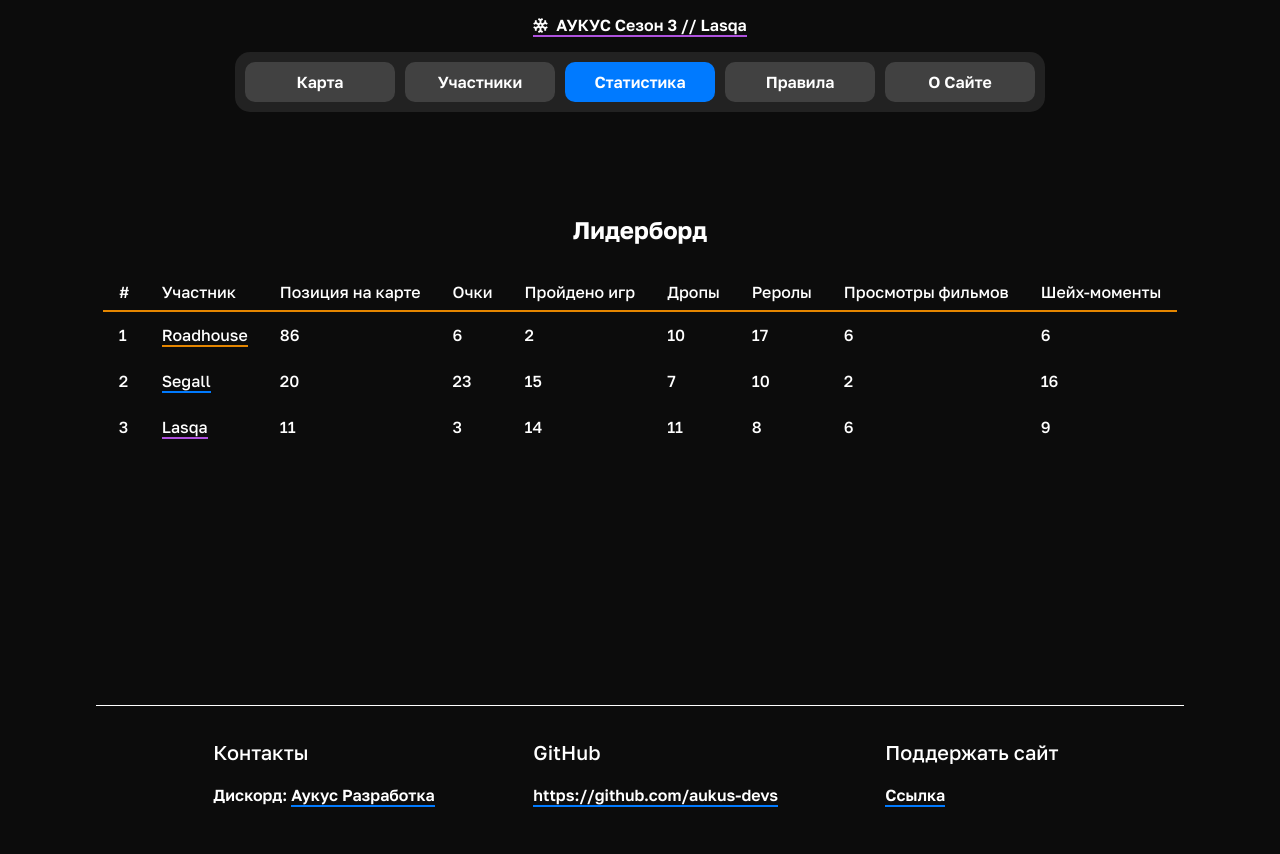
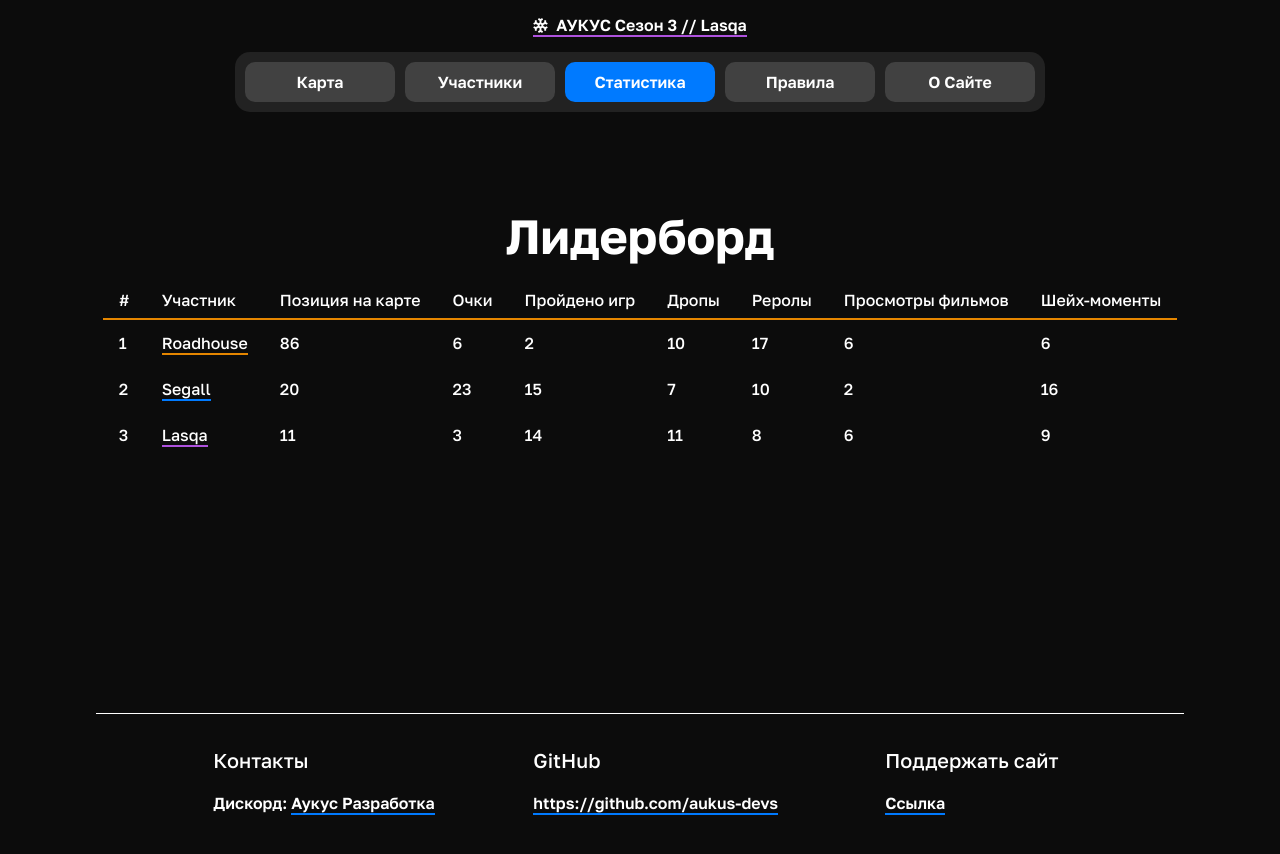
Before and after one commit to i7d3v3l0p3r/aukus-frontend, a React (Create React App) app: page /stats in a window 1280 px wide. Built offline with nearby package versions, Linux system fonts and the light colour scheme.

Commit message:
Style fixes

```diff
--- a/src/pages/map/components/DiceModal.tsx
+++ b/src/pages/map/components/DiceModal.tsx
@@ -115,7 +115,7 @@ export default function DiceModal({
     : ` — ${diceRollSum}`
 
   return (
-    <Dialog open={open} onClose={handleClose} fullWidth keepMounted>
+    <Dialog open={open} fullWidth keepMounted>
       <DialogTitle
         fontSize={'24px'}
         style={{
--- a/src/pages/map/components/SVGMarkers.tsx
+++ b/src/pages/map/components/SVGMarkers.tsx
@@ -1,6 +1,6 @@
 export default function SVGMarkers() {
   return (
-    <svg style={{ height: 0 }}>
+    <svg style={{ height: 0, display: 'block' }}>
       <defs>
         <marker
           id="green-arrow-start"
--- a/src/pages/players/components/PlayerSection.tsx
+++ b/src/pages/players/components/PlayerSection.tsx
@@ -11,7 +11,9 @@ export default function PlayerSection({ player }: Props) {
   return (
     <Box display="flex" justifyContent="center">
       <Box textAlign={'left'}>
-        <Typography variant="h3">Имя {player.name}</Typography>
+        <Typography fontSize={'48px'} fontWeight={700} lineHeight={1}>
+          Имя {player.name}
+        </Typography>
         <Box
           height={'300px'}
           width={'550px'}
--- a/src/pages/stats/StatsPage.tsx
+++ b/src/pages/stats/StatsPage.tsx
@@ -5,6 +5,7 @@ import {
   TableContainer,
   TableHead,
   TableRow,
+  Typography,
 } from '@mui/material'
 import { useQuery } from '@tanstack/react-query'
 import BottomSection from 'components/BottomSection'
@@ -57,7 +58,9 @@ export default function StatsPage() {
   return (
     <Box>
       <Box textAlign={'center'}>
-        <h2>Лидерборд</h2>
+        <Typography fontSize={'48px'} fontWeight={700} lineHeight={1}>
+          Лидерборд
+        </Typography>
       </Box>
       <Box
         marginTop={2}
```
